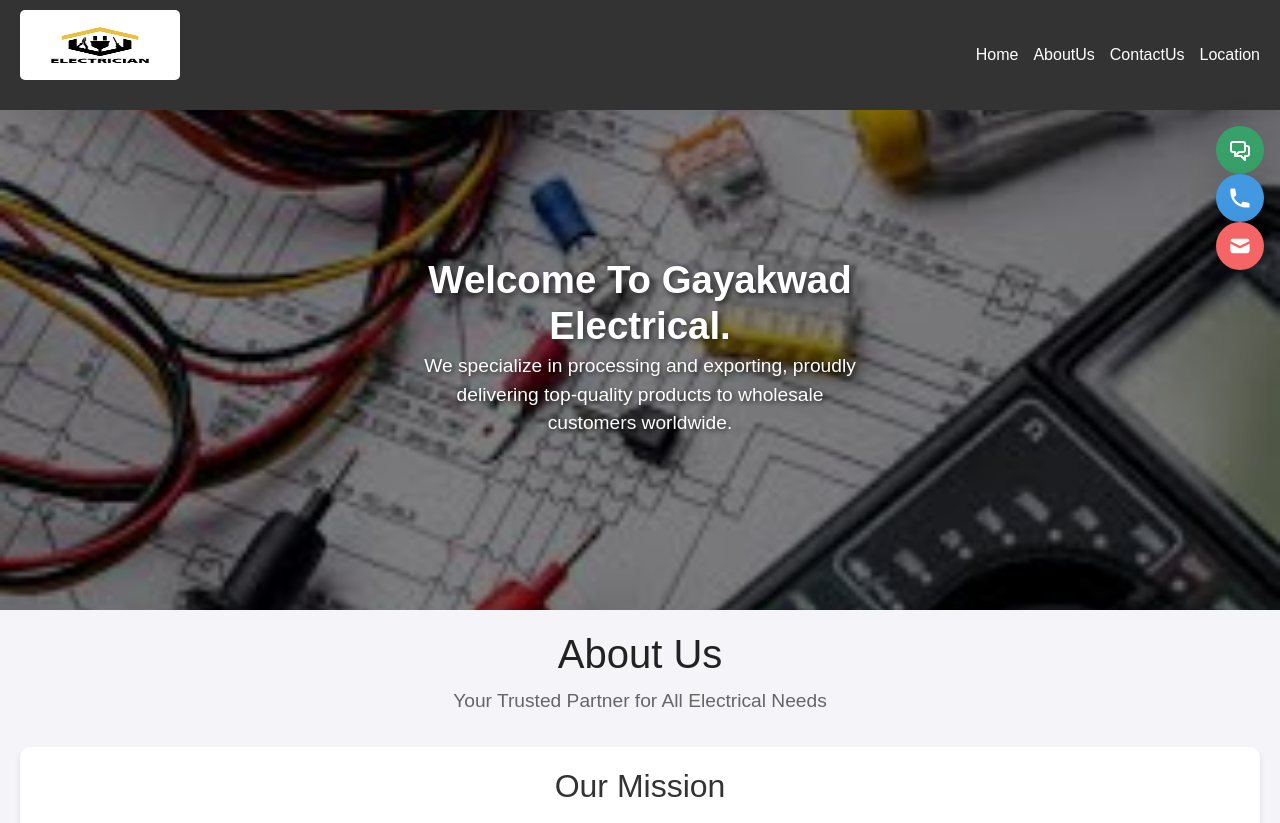
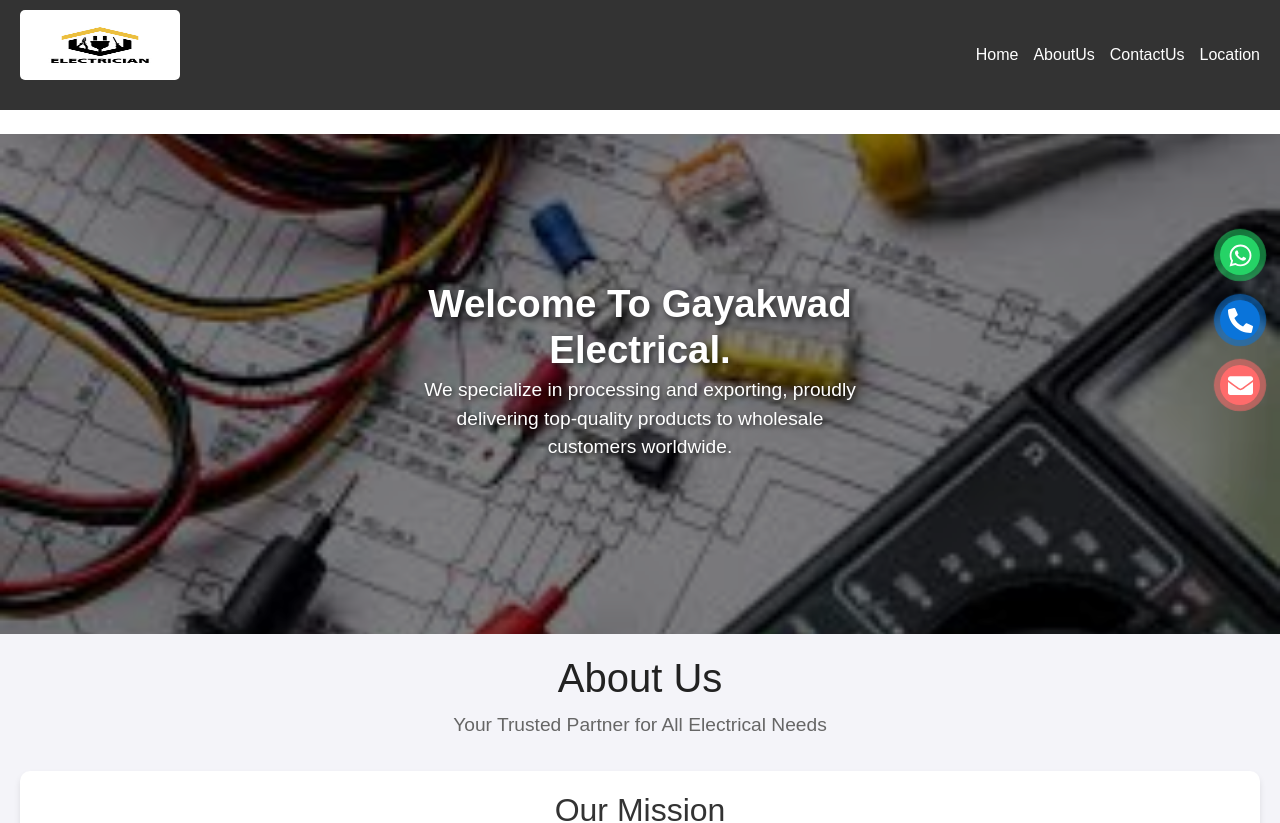
Before and after one commit to gadhevaishnavi/elctrician-web, a React (Vite) app: page / in a window 1280 px wide. Shown: the top 823 px of the page. Built offline with nearby package versions, Linux system fonts and the light colour scheme; some icons are missing.

Commit message:
add some file

```diff
--- a/src/assets/css/ContactIcon.css
+++ /dev/null
@@ -1,182 +0,0 @@
-/* Base styles for contact icons */
-.fixed {
-  position: fixed;
-  z-index: 9999; /* Ensure contact icons stay on top of other elements */
-}
-
-/* .top-1/4 {
-  top: 25%;
-} */
- .icons{
-  display: flex;
-  /* flex-direction: column; */
-  justify-content: space-between;
- }
-
-.right-4 {
-  right: 1rem;
-}
-
-.flex {
-  display: flex;
-}
-
-.flex-col {
-  flex-direction: column;
-}
-
-.space-y-4 {
-  margin-top: 1rem;
-}
-
-.items-center {
-  align-items: center;
-}
-
-.justify-center {
-  justify-content: center;
-}
-
-.w-12 {
-  width: 3rem;
-}
-
-.h-12 {
-  height: 3rem;
-}
-
-.bg-green-500 {
-  background-color: #38a169;
-}
-
-.bg-blue-500 {
-  background-color: #4299e1;
-}
-
-.bg-red-500 {
-  background-color: #f56565;
-}
-
-.bg-green-600 {
-  background-color: #2f855a;
-}
-
-.bg-blue-600 {
-  background-color: #3182ce;
-}
-
-.bg-red-600 {
-  background-color: #e53e3e;
-}
-
-.rounded-full {
-  border-radius: 9999px;
-}
-
-.shadow-lg {
-  box-shadow: 0 10px 15px rgba(0, 0, 0, 0.1), 0 4px 6px rgba(0, 0, 0, 0.1);
-}
-
-.transition {
-  transition: all 0.3s ease;
-}
-
-.duration-300 {
-  transition-duration: 0.3s;
-}
-
-.w-6 {
-  width: 1.5rem;
-}
-
-.h-6 {
-  height: 1.5rem;
-}
-
-.text-white {
-  color: #ffffff;
-}
-
-/* Hover effects */
-.hover\:bg-green-600:hover {
-  background-color: #2f855a;
-}
-
-.hover\:bg-blue-600:hover {
-  background-color: #3182ce;
-}
-
-.hover\:bg-red-600:hover {
-  background-color: #e53e3e;
-}
-
-/* Responsive Design */
-
-/* For small devices (mobile screens) */
-@media (max-width: 640px) {
-  /* .top-1/4 {
-    top: 15%;
-  } */
-
-  .w-10 {
-    width: 2.5rem;
-  }
-
-  .h-10 {
-    height: 2.5rem;
-  }
-
-  .space-y-4 {
-    margin-top: 0.75rem;
-  }
-
-  .right-4 {
-    right: 0.5rem;
-  }
-}
-
-/* For larger devices (tablets, medium screens) */
-@media (min-width: 641px) and (max-width: 1024px) {
-  /* .top-1/4 {
-    top: 20%;
-  } */
-
-  .w-10 {
-    width: 2.5rem;
-  }
-
-  .h-10 {
-    height: 2.5rem;
-  }
-
-  .space-y-4 {
-    margin-top: 1rem;
-  }
-
-  .right-4 {
-    right: 1rem;
-  }
-}
-
-/* For larger devices (desktops, large screens) */
-@media (min-width: 1025px) {
-  /* .top-1/4 {
-    top: 25%;
-  } */
-
-  .w-12 {
-    width: 3rem;
-  }
-
-  .h-12 {
-    height: 3rem;
-  }
-
-  .space-y-4 {
-    margin-top: 1rem;
-  }
-
-  .right-4 {
-    right: 1rem;
-  }
-}
--- /dev/null
+++ b/src/assets/css/FloatingIcon.css
@@ -0,0 +1,91 @@
+.floating-icons {
+  position: fixed;
+  top: 40%;
+  right: 20px;
+  transform: translateY(-50%);
+  display: flex;
+  flex-direction: column;
+  align-items: center;
+  gap: 25px;
+  z-index: 99;
+  transition: right 0.5s ease, opacity 0.5s ease;
+}
+
+.floating-icons.hidden {
+  right: -60px; /* Move icons out of view */
+  opacity: 0;
+}
+
+.floating-icons.visible {
+  right: 20px; /* Default position */
+  opacity: 1;
+}
+
+.floatingicon {
+  display: inline-flex;
+  align-items: center;
+  justify-content: center;
+  width: 40px;
+  height: 40px;
+  border-radius: 50%;
+  position: relative;
+  color: #fff;
+  cursor: pointer;
+}
+
+.floatingicon::before {
+  content: "";
+  position: absolute;
+  width: 100%;
+  height: 100%;
+  background-color: inherit;
+  border-radius: 50%;
+  z-index: -1;
+  animation: ripple 1.5s ease-out infinite;
+}
+
+@keyframes ripple {
+  from {
+    opacity: 1;
+    transform: scale(0);
+  }
+  to {
+    opacity: 0;
+    transform: scale(3);
+  }
+}
+
+.floatingicon.whatsapp {
+  background-color: #25d366;
+}
+
+.floatingicon.call {
+  background-color: #0a74da;
+}
+
+.floatingicon.email {
+  background-color: #ff6b6b;
+}
+
+.floatingicon .tooltip {
+  visibility: hidden;
+  width: 130px;
+  background-color: #74afe5d1;
+  color: #fff;
+  text-align: center;
+  padding: 5px;
+  border-radius: 5px;
+  position: absolute;
+  top: 50%;
+  right: 60px;
+  transform: translateY(-50%);
+  white-space: nowrap;
+  opacity: 0;
+  transition: opacity 0.3s ease;
+  font-size: 12px;
+}
+
+.floatingicon:hover .tooltip {
+  visibility: visible;
+  opacity: 1;
+}
--- a/src/component/ContactIcon.jsx
+++ /dev/null
@@ -1,39 +0,0 @@
-import React from "react";
-import { PhoneIcon } from "@heroicons/react/solid"; // Phone icon
-import { MailIcon } from "@heroicons/react/solid"; // Email icon
-import { ChatAlt2Icon } from "@heroicons/react/outline"; // WhatsApp icon
-import '../assets/css/ContactIcon.css'
-
-const ContactIcon = () => {
-  return (
-    <div className="fixed top-1/4 right-4 flex flex-col space-y-4 icons">
-      {/* WhatsApp Icon */}
-      <a
-        href="https://wa.me/7028773402" // Replace with your WhatsApp number
-        target="_blank"
-        rel="noopener noreferrer"
-        className="flex items-center justify-center w-12 h-12 bg-green-500 rounded-full shadow-lg hover:bg-green-600 transition duration-300"
-      >
-        <ChatAlt2Icon className="w-6 h-6 text-white" />
-      </a>
-
-      {/* Phone Icon */}
-      <a
-        href="tel:+7028773402" // Replace with your phone number
-        className="flex items-center justify-center w-12 h-12 bg-blue-500 rounded-full shadow-lg hover:bg-blue-600 transition duration-300"
-      >
-        <PhoneIcon className="w-6 h-6 text-white" />
-      </a>
-
-      {/* Email Icon */}
-      <a
-        href="gayakwadshubham7028@gmail.com" // Replace with your email address
-        className="flex items-center justify-center w-12 h-12 bg-red-500 rounded-full shadow-lg hover:bg-red-600 transition duration-300"
-      >
-        <MailIcon className="w-6 h-6 text-white" />
-      </a>
-    </div>
-  );
-};
-
-export default ContactIcon;
--- /dev/null
+++ b/src/component/FloatingIcon.jsx
@@ -0,0 +1,48 @@
+import  { useState, useEffect } from "react";
+import { FaWhatsapp, FaPhoneAlt, FaEnvelope } from "react-icons/fa";
+import "../assets/css/FloatingIcon.css";
+
+const FloatingIcon = () => {
+  const [isVisible, setIsVisible] = useState(true);
+
+  useEffect(() => {
+    let timeout;
+
+    const handleScroll = () => {
+      setIsVisible(true);
+      clearTimeout(timeout);
+      timeout = setTimeout(() => setIsVisible(false), 3000);
+    };
+
+    window.addEventListener("scroll", handleScroll);
+
+    return () => {
+      window.removeEventListener("scroll", handleScroll);
+      clearTimeout(timeout);
+    };
+  }, []);
+
+  return (
+    <div className={`floating-icons ${isVisible ? "visible" : "hidden"}`}>
+      <a
+        href="https://wa.me/+96892850600"
+        className="floatingicon whatsapp"
+        target="_blank"
+        rel="noopener noreferrer"
+      >
+        <FaWhatsapp size={25} />
+        <span className="tooltip">+968 92850600</span>
+      </a>
+      <a href="tel:+96892850600" className="floatingicon call">
+        <FaPhoneAlt size={25} />
+        <span className="tooltip">+968 92850600</span>
+      </a>
+      <a href="mailto:info@asmakmct.com" className="floatingicon email">
+        <FaEnvelope size={25} />
+        <span className="tooltip">info@asmakmct.com</span>
+      </a>
+    </div>
+  );
+};
+
+export default FloatingIcon;
--- a/src/component/Home.jsx
+++ b/src/component/Home.jsx
@@ -9,6 +9,7 @@
 import AboutUs from './AboutUs';
 // import Footer from './Footer';
 import ContactUs from './ContactUs';
+import FloatingIcon from './FloatingIcon';
 
 const Home = () => {
     const sliderData = [
@@ -72,6 +73,7 @@
       </section>
 
       {/* <Footer/> */}
+      <FloatingIcon/>
     </div>
   );
 };
```
